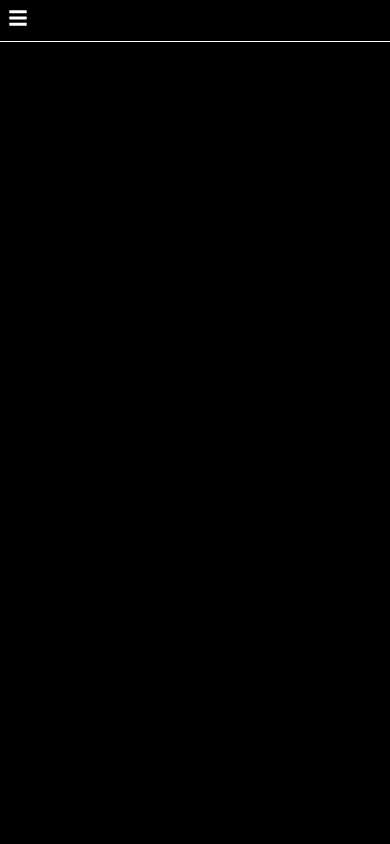
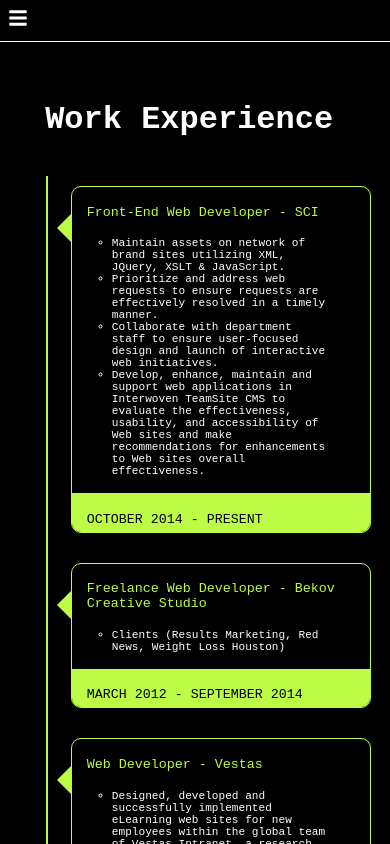
Before and after one commit to ChamikaSathsara/chamika-portfolio, a React (Create React App) app: page /work in a window 390 px wide. Before the commit this address had no page. Shown: the top 844 px of the page. Built offline with nearby package versions, Linux system fonts and the light colour scheme; a web font is replaced by a local one.

Commit message:
add work exprice

```diff
--- a/src/App.js
+++ b/src/App.js
@@ -4,6 +4,7 @@ import Home from './components/home';
 import About from './components/about';
 import MyProjects from './components/myProjects';
 import Nav from './components/navigation';
+import WorkExperience from './components/workExperience';
 
 const App = () => {
     return (
@@ -12,8 +13,8 @@ const App = () => {
             <Routes>
                 <Route path="/" element={<Home />} />
                 <Route path="/about" element={<About />} />
+                <Route path="/work" element={<WorkExperience/>} />
                 <Route path="/projects" element={<MyProjects />} />
-                {/* Add other routes as needed */}
             </Routes>
         </Router>
     );
--- a/src/components/about/about.module.scss
+++ b/src/components/about/about.module.scss
@@ -9,6 +9,7 @@
     justify-content: center;
     align-items: center; /* Center items vertically */
     padding-top: 6rem;
+    padding-bottom: 6rem;
 }
 
 .profilepic {
--- a/src/components/home/index.js
+++ b/src/components/home/index.js
@@ -3,6 +3,7 @@ import styles from './home.module.scss';
 import TypeWriter from 'react-typewriter';
 import About from '../about';
 import MyProjects from '../myProjects';
+import WorkExperience from '../workExperience';
 
 const Home = () => {
 
@@ -44,6 +45,7 @@ const Home = () => {
                 </div>
             </div>
             <About />
+            <WorkExperience/>
             <MyProjects />
         </div>
     );
--- a/src/components/navigation/index.js
+++ b/src/components/navigation/index.js
@@ -64,6 +64,7 @@ const Nav = () => {
             <div className={styles.navLinks}>
                 <Link to="#home" onClick={toggleMenu} smooth>Home</Link>
                 <Link to="#about" onClick={toggleMenu} smooth>About</Link>
+                <Link to="#work" onClick={toggleMenu} smooth>Experience</Link>
                 <Link to="#projects" onClick={toggleMenu} smooth>Projects</Link>
                 <Link to="#contact" onClick={toggleMenu} smooth>Contact Me</Link>
                 <div className={styles.toggle}>
@@ -111,6 +112,7 @@ const Nav = () => {
             </div>
             <div className={styles.navLinksDesktop}>
                 <Link to="#about" smooth >About</Link>
+                <Link to="#work" smooth>Experience</Link>
                 <Link to="#projects" smooth>Projects</Link>
                 <Link to="#contact" smooth>Contact Me</Link>
             </div>
--- /dev/null
+++ b/src/components/workExperience/index.js
@@ -0,0 +1,78 @@
+import React from 'react';
+import styles from './workExperience.module.scss';
+
+const workExperienceData = [
+  {
+    "position": "Front-End Web Developer - SCI",
+    "responsibilities": [
+      "Maintain assets on network of brand sites utilizing XML, JQuery, XSLT & JavaScript.",
+      "Prioritize and address web requests to ensure requests are effectively resolved in a timely manner.",
+      "Collaborate with department staff to ensure user-focused design and launch of interactive web initiatives.",
+      "Develop, enhance, maintain and support web applications in Interwoven TeamSite CMS to evaluate the effectiveness, usability, and accessibility of Web sites and make recommendations for enhancements to Web sites overall effectiveness."
+    ],
+    "date": "OCTOBER 2014 - PRESENT"
+  },
+  {
+    "position": "Freelance Web Developer - Bekov Creative Studio",
+    "responsibilities": [
+      "Clients (Results Marketing, Red News, Weight Loss Houston)"
+    ],
+    "date": "MARCH 2012 - SEPTEMBER 2014"
+  },
+  {
+    "position": "Web Developer - Vestas",
+    "responsibilities": [
+      "Designed, developed and successfully implemented eLearning web sites for new employees within the global team of Vestas Intranet, a research company with 20,000 employees.",
+      "Worked with SharePoint Platform to create Team site user-friendly applications creating an infrastructure for ease in corporate project communications across departments.",
+      "Maintained and continually enhanced intranet web sites without management supervision. Refreshed the looks and recreated some of the training web sites, since old technology was used and outdated data was implemented.",
+      "Wrote and published weekly newsletters action updates."
+    ],
+    "date": "JANUARY 2010 - FEBRUARY 2012"
+  },
+  {
+    "position": "Front-End Web Developer - UI/UX Designer - IADC",
+    "responsibilities": [
+      "Responsible for development and support of corporate web sites (IADC, DEA, Careers @ IADC, Drilling Contractor) all running on Joomla CMS.",
+      "Creating quarterly circulation reports based on data mining and analysis",
+      "Responsible for subscription for Drilling Contractor",
+      "Creating newsletters for Drilling Contractor internationally.",
+      "Creating Drill Bits newsletters for mobile viewers.",
+      "Integration of Subscription form into a web site via MYSQL + PHP within Joomla."
+    ],
+    "date": "JUNE 2006 - DECEMBER 2009"
+  }
+];
+
+const WorkExperience = () => {
+  return (
+    <div id="work" className={styles.workExperienceWrap}>
+      <h1>Work Experience</h1>
+      <ul className={styles.timeline}>
+        {workExperienceData.map((job, index) => (
+          <li key={index} className={index % 2 === 0 ? '' : styles.timelineInverted}>
+            <div className={styles.timelineBadge}>
+              <div><i className={`fa fa-circle ${index % 2 === 0 ? '' : styles.invert}`}></i></div>
+            </div>
+            <div className={styles.timelinePanel}>
+              <div className={styles.timelineHeading}>
+                <h4>{job.position}</h4>
+              </div>
+              <div className={styles.timelineBody}>
+                <ul style={{ padding: '0 40px' }}>
+                  {job.responsibilities.map((responsibility, i) => (
+                    <li key={i}>{responsibility}</li>
+                  ))}
+                </ul>
+              </div>
+              <div className={styles.timelineFooter}>
+                <p className="text-right">{job.date}</p>
+              </div>
+            </div>
+          </li>
+        ))}
+      </ul>
+    </div>
+  );
+}
+
+export default WorkExperience;
--- /dev/null
+++ b/src/components/workExperience/workExperience.module.scss
@@ -0,0 +1,250 @@
+@import url('https://fonts.googleapis.com/css?family=Open+Sans');
+
+.workExperienceWrap{
+    display: flex;
+    flex-direction: column;
+    padding-top: 5rem;
+    height: 100vh;
+    padding-left: 10%;
+    padding-right: 10%;
+    background-color: var(--body_background_color);
+}
+
+h2 {
+    margin-bottom: 30px;
+    color: var(--body_color);
+    font-weight: 400;
+    text-align: center;
+}
+
+/* Timeline styles */
+.timeline {
+    list-style: none;
+    padding: 10px 0;
+    position: relative;
+    font-weight: 300;
+}
+
+.timeline:before {
+    top: 0;
+    bottom: 0;
+    position: absolute;
+    content: " ";
+    width: 2px;
+    background: var(--second_color);
+    left: 50%;
+    margin-left: -1.5px;
+}
+
+.timeline > li {
+    margin-bottom: 20px;
+    position: relative;
+    width: 50%;
+    float: left;
+    clear: left;
+}
+
+.timeline > li:before,
+.timeline > li:after {
+    content: " ";
+    display: table;
+}
+
+.timeline > li:after {
+    clear: both;
+}
+
+.timeline > li > .timelinePanel {
+    width: calc(100% - 25px);
+    width: -moz-calc(100% - 25px);
+    width: -webkit-calc(100% - 25px);
+    float: left;
+    border: 1px solid var(--second_color);
+    background: var(--body_background_color);
+    position: relative;
+    border-radius: 10px;
+}
+
+.timeline > li > .timelinePanel:before {
+    position: absolute;
+    top: 26px;
+    right: -15px;
+    display: inline-block;
+    border-top: 15px solid transparent;
+    border-left: 15px solid var(--second_color);
+    border-right: 0 solid var(--second_color);
+    border-bottom: 15px solid transparent;
+    content: " ";
+}
+
+.timeline > li > .timelinePanel:after {
+    position: absolute;
+    top: 27px;
+    right: -14px;
+    display: inline-block;
+    border-top: 14px solid transparent;
+    border-left: 14px solid var(--second_color);
+    border-right: 0 solid var(--second_color);
+    border-bottom: 14px solid transparent;
+    content: " ";
+}
+
+.timeline > li > .timelineBadge {
+    color: var(--body_background_color);;
+    width: 24px;
+    height: 24px;
+    line-height: 50px;
+    text-align: center;
+    position: absolute;
+    top: 16px;
+    right: -12px;
+    z-index: 100;
+}
+
+.timeline > li.timelineInverted > .timelinePanel {
+    float: right;
+}
+
+.timeline > li.timelineInverted > .timelinePanel:before {
+    border-left-width: 0;
+    border-right-width: 15px;
+    left: -15px;
+    right: auto;
+}
+
+.timeline > li.timelineInverted > .timelinePanel:after {
+    border-left-width: 0;
+    border-right-width: 14px;
+    left: -14px;
+    right: auto;
+}
+
+.timelineBadge > a {
+    color: var(--body_background_color) !important;
+}
+
+.timelineBadge a:hover {
+    color: var(--body_background_color) !important;
+}
+
+.timelineTitle {
+    margin-top: 0;
+    color: inherit;
+}
+
+.timelineHeading h4 {
+    font-weight: 400;
+    padding: 0 15px;
+    color: var(--second_color);
+}
+
+.timelineBody > p,
+.timelineBody > ul {
+    padding: 10px 15px;
+    margin-bottom: 0;
+}
+
+.timelineFooter {
+    margin-top: 1rem;
+    padding: 5px 15px;
+    border-radius: 0px 0px 9px 9px;
+    background-color: var(--second_color);
+    p{
+        color: var(--body_background_color);
+    }
+}
+
+.timelineFooter p {
+    margin-bottom: 0;
+}
+
+.timelineFooter > a {
+    cursor: pointer;
+    text-decoration: none;
+}
+
+.timeline > li.timelineInverted {
+    float: right;
+    clear: right;
+}
+
+.timeline > li:nth-child(2) {
+    margin-top: 60px;
+}
+
+.timeline > li.timelineInverted > .timelineBadge {
+    left: -12px;
+}
+
+.noFloat {
+    float: none !important;
+}
+
+@media (max-width: 767px) {
+    .workExperienceWrap{
+        padding-left: 2%;
+        padding-right: 5%;
+        height: fit-content;
+
+        h1{
+            display: flex;
+            align-items: center;
+            justify-content: center;
+        }
+        li{
+            font-size: smaller;
+        }
+    }
+    .timeline:before {
+        left: 40px;
+    }
+
+    .timeline > li {
+        margin-bottom: 0px;
+        position: relative;
+        width: 100%;
+        float: left;
+        clear: left;
+    }
+
+    .timeline > li > .timelinePanel {
+        width: calc(100% - 65px);
+        width: -moz-calc(100% - 65px);
+        width: -webkit-calc(100% - 65px);
+    }
+
+    .timeline > li > .timelineBadge {
+        left: 28px;
+        margin-left: 0;
+        top: 16px;
+    }
+
+    .timeline > li > .timelinePanel {
+        float: right;
+    }
+
+    .timeline > li > .timelinePanel:before {
+        border-left-width: 0;
+        border-right-width: 15px;
+        left: -15px;
+        right: auto;
+    }
+
+    .timeline > li > .timelinePanel:after {
+        border-left-width: 0;
+        border-right-width: 14px;
+        left: -14px;
+        right: auto;
+    }
+
+    .timeline > li.timelineInverted {
+        float: left;
+        clear: left;
+        margin-top: 30px;
+        margin-bottom: 30px;
+    }
+
+    .timeline > li.timelineInverted > .timelineBadge {
+        left: 28px;
+    }
+}
```
